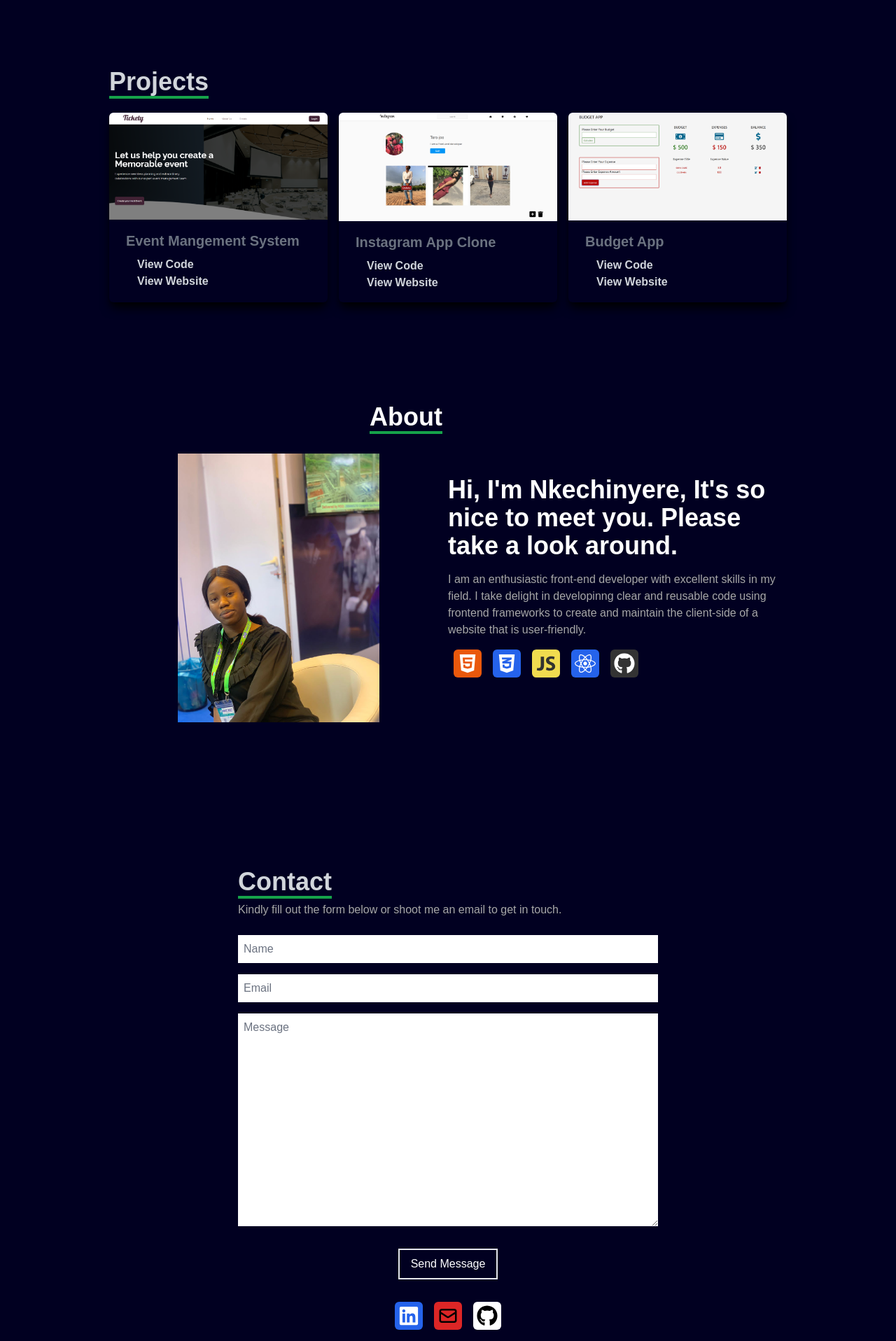
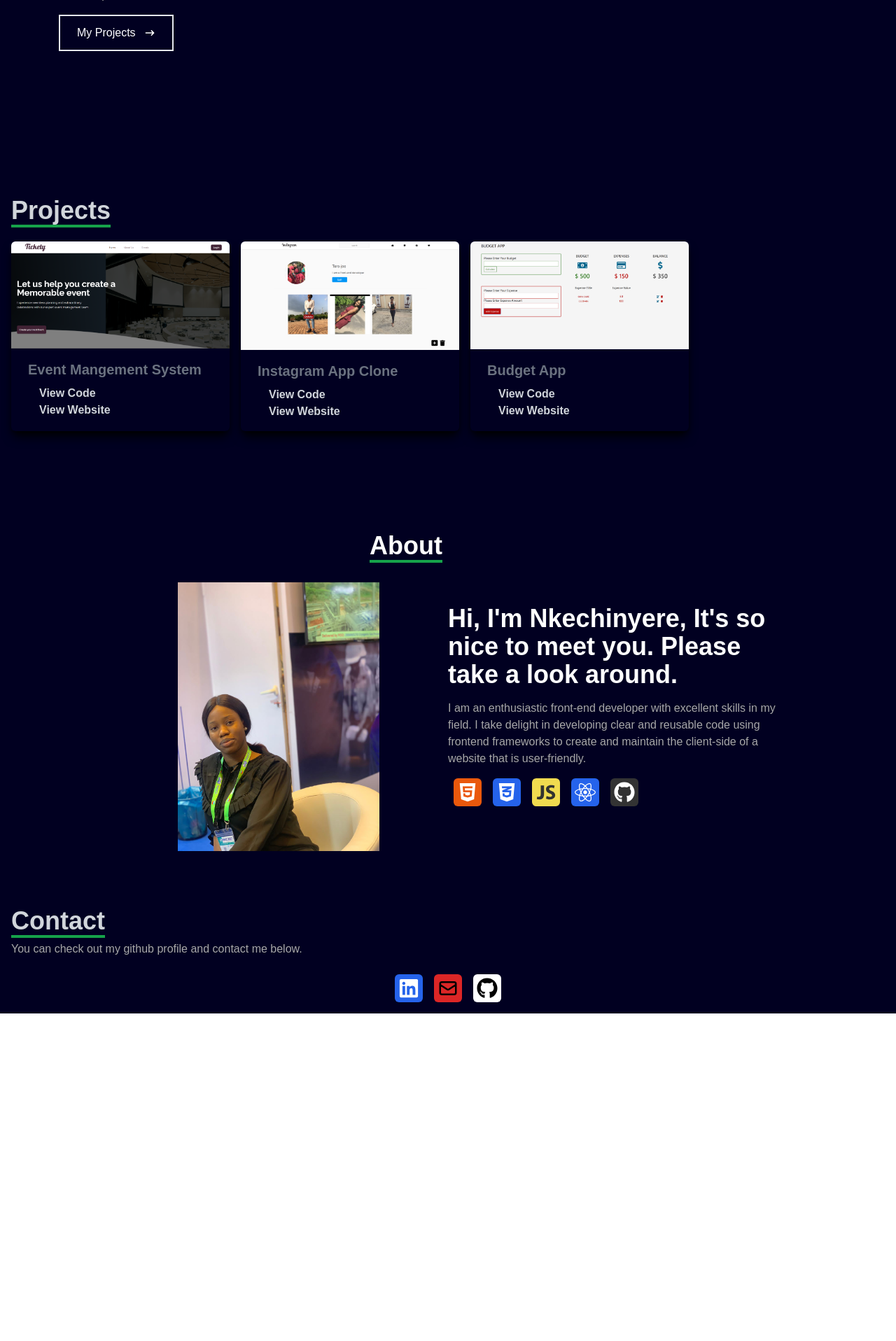
Before and after one commit to terejoe/personal-portfolio, a React (Create React App) app: page / in a window 1280 px wide. Shown: the part 417-2333 px from the top of the page at 70% size. After the commit the page ends 1865 px from the top, so only its background shows below. Built offline with nearby package versions, Linux system fonts and the light colour scheme.

Commit message:
refactor code

```diff
--- a/package.json
+++ b/package.json
@@ -7,6 +7,7 @@
     "@testing-library/react": "^13.4.0",
     "@testing-library/user-event": "^13.5.0",
     "aos": "^2.3.4",
+    "axios": "^1.7.4",
     "react": "^18.2.0",
     "react-dom": "^18.2.0",
     "react-icons": "^4.4.0",
@@ -39,6 +40,7 @@
     ]
   },
   "devDependencies": {
+    "@babel/plugin-transform-private-property-in-object": "^7.24.7",
     "autoprefixer": "^10.4.12",
     "postcss": "^8.4.16",
     "tailwindcss": "^3.1.8"
--- a/src/components/about.jsx
+++ b/src/components/about.jsx
@@ -21,7 +21,7 @@ export default function About() {
 
           <div className='mt-8 m-auto'>
             <p className='text-left text-4xl font-bold'>Hi, I'm Nkechinyere, It's so nice to meet you. Please take a look around.</p>
-            <p className='mt-4 text-[#a7a7a7] text-left'>I am an enthusiastic front-end developer with excellent skills in my field. I take delight in developinng clear and reusable code using frontend frameworks to create and maintain the client-side of a website that is user-friendly.</p>
+            <p className='mt-4 text-[#a7a7a7] text-left'>I am an enthusiastic front-end developer with excellent skills in my field. I take delight in developing clear and reusable code using frontend frameworks to create and maintain the client-side of a website that is user-friendly.</p>
 
             <div className='mt-4 text-center justify-center flex md:justify-start'>
               <ul className='flex mb-4'>
--- a/src/components/contact.jsx
+++ b/src/components/contact.jsx
@@ -1,24 +1,59 @@
 import { HiOutlineMail } from 'react-icons/hi'
 // import { RiContactsFill } from 'react-icons/ri'
 import { FaGithub,FaLinkedin } from 'react-icons/fa'
+import { useState } from 'react';
+import axios from 'axios';
 
 export default function Contact() {
+  const [formData, setFormData] = useState({
+    name: "",
+    email: "",
+    message:  ""
+  });
+
+  const handleChange = (e) => {
+    const {name, value} = e.target;
+    setFormData({
+      ...formData,
+      [name]: value
+    })
+  };
+
+  const handleSubmit = (e,formData) => {
+    e.preventDefault();
+    axios
+      .post('https://getform.io/f/574ccbf7-81da-4a18-b963-fe2110b42552', formData, {
+        headers: {
+          "Content-Type": "application/json",
+        },
+        // body: JSON.stringify(formData)
+      })
+      .then((res) => {
+        console.log(res);
+        setFormData({ name: "", email: "", message:""});
+      })
+      .catch((err) => {
+        console.log(err.res);
+      });
+  }
   return (
-    <div name='contact' className='w-full bg-[#010021] flex justify-center items-start p-4 pt-52'>
-      <form action ='https://getform.io/f/574ccbf7-81da-4a18-b963-fe2110b42552'method='POST'className='flex flex-col max-w-[600px] w-full'>
-        <div className='pb-4 mb-2'>
-          <p className='text-4xl font-bold inline border-b-4 border-green-600 text-gray-300'>Contact</p>
-          <div className='text-[#a7a7a7] mt-2'>Kindly fill out the form below or shoot me an email to get in touch.</div>
-        </div>
+    <div name='contact' className='w-full bg-[#010021] justify-center items-start p-4 pt-20'>
+      <div className='pb-4 mb-2'>
+        <p className='text-4xl font-bold inline border-b-4 border-green-600 text-gray-300'>Contact</p>
+          <div className='text-[#a7a7a7] mt-2'>You can check out my github profile and contact me below.</div>
+      </div>
+      {/* <form onClick={handleSubmit} className='flex flex-col max-w-[600px] w-full'>
 
-        <input className='bg-white p-2 type="text placeholder:text-gray-500' placeholder='Name' name='name' type='text'/>
-        <input className='my-4 bg-white p-2 type="text placeholder:text-gray-500' placeholder='Email' name='email'type='text'/>
-        <textarea className='bg-white p-2 placeholder:text-gray-500' name='message' rows='12' placeholder='Message'></textarea>
-        <button className='text-white border-2 hover:bg-green-600 hover:border-green-600 px-4 py-2 mx-auto flex my-8'>Send Message</button>
 
-        <div className='text-center justify-center flex'>
-        <ul className='flex'>
-          <li className='mx-2 px-0 bg-blue-600 w-[40px] h-[40px] items-center justify-center flex rounded-md'><a href='https://linkedin.com/in/nzeamalu-nkechinyere-9b0476192'><FaLinkedin size={30} className='fill-white'/></a></li>
+        <input className='bg-white p-2 type="text placeholder:text-gray-500' placeholder='Name' name='name' type='text' value={formData.name} onChange={handleChange}/>
+        <input className='my-4 bg-white p-2 type="text placeholder:text-gray-500' placeholder='Email' name='email'type="email" value={formData.email} onChange={handleChange}/>
+        <textarea className='bg-white p-2 placeholder:text-gray-500' name='message' rows='12' placeholder='Message' value={formData.message} onChange={handleChange}></textarea>
+        <button type= "submit" className='text-white border-2 hover:bg-green-600 hover:border-green-600 px-4 py-2 mx-auto flex my-8'>Send Message</button>
+      </form> */}
+
+      <div>
+        <ul className='flex text-center justify-center'>
+          <li className='mx-2 px-0 bg-blue-600 w-[40px] h-[40px] items-center justify-center flex rounded-md'><a href='https://www.linkedin.com/in/nkechinyere-tere-joe-nzeamalu'><FaLinkedin size={30} className='fill-white'/></a></li>
 
           {/* <li className='mx-2 px-0 bg-[#565f69] w-[40px] h-[40px] items-center justify-center flex rounded-md'><a href='/'><RiContactsFill size={30} className='fill-white'/></a></li>  */}
 
@@ -29,7 +64,6 @@ export default function Contact() {
           </li>
         </ul>
       </div>
-      </form>
 
     </div>
   )
--- a/src/components/home.jsx
+++ b/src/components/home.jsx
@@ -8,7 +8,7 @@ export default function Home() {
     <div name = 'home' className='w-full bg-[#010021]'>
 
       {/* Container */}
-      <div className='max-w-[1000px] mx-0 px-8 flex justify-center text-left flex-col h-full'>
+      <div className='max-w-[800px] mx-10 md:px-8 flex justify-center text-left flex-col h-full md:pt-40 pt-24 pb-6'>
         <p className='text-2xl text-[#a7a7a7]'><img src={handEmoji} alt = 'Hand Emoji' className='inline mr-2 mt-[-4px]'></img>Hi, My name is</p>
         <h1 className = 'text-4xl sm:text-7xl font-bold text-[#ffffff] ml-1' data-aos="fade-right" data-aos-duration="3000" >Nzeamalu Nkechinyere Tere-joe</h1>
         <img src={frontEnd} alt='Front-end Logo' className = 'mt-4 ml-2 w-[160px] h-[38px]' data-aos="fade-right" data-aos-duration="3000" data-aos-delay="200"/>
--- a/src/components/project.jsx
+++ b/src/components/project.jsx
@@ -5,7 +5,7 @@ import budget from '../assets/budget.png'
 export default function Project() {
   return (
     <div name ='projects' className='w-full pt-40 bg-[#010021] text-gray-300'>
-      <div className='max-w-[1000px] mx-auto p-4 flex flex-col justify-center w-full h-full'>
+      <div className='max-w-[1000px]  p-4 flex flex-col justify-center w-full h-full'>
         <div className='pb-6'>
           <p className='text-4xl font-bold inline border-b-4 text-gray-300 border-green-600'>Projects</p>
         </div>
```
Also changed, not shown: 2 other files (tests, documents, lock files or other folders).
